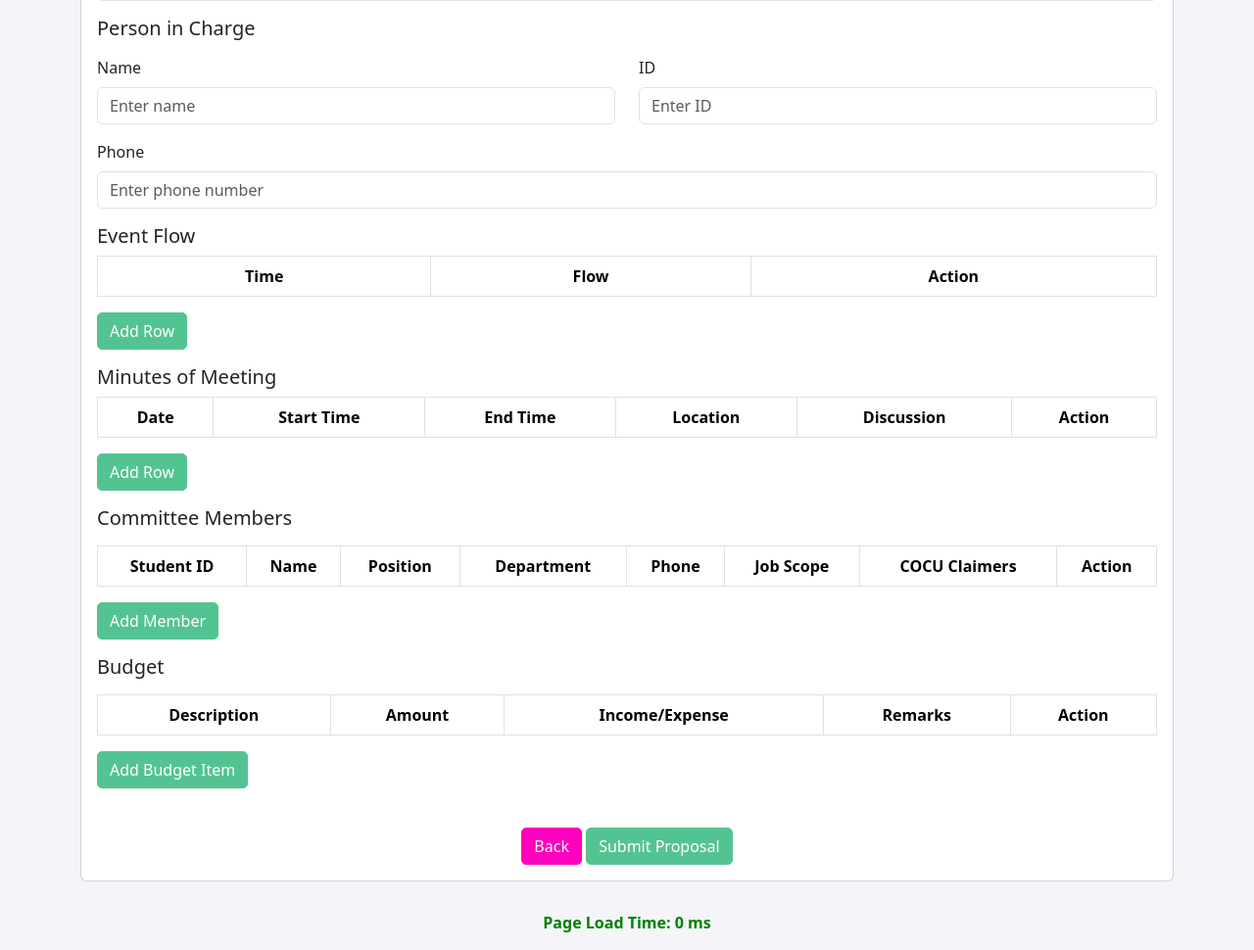
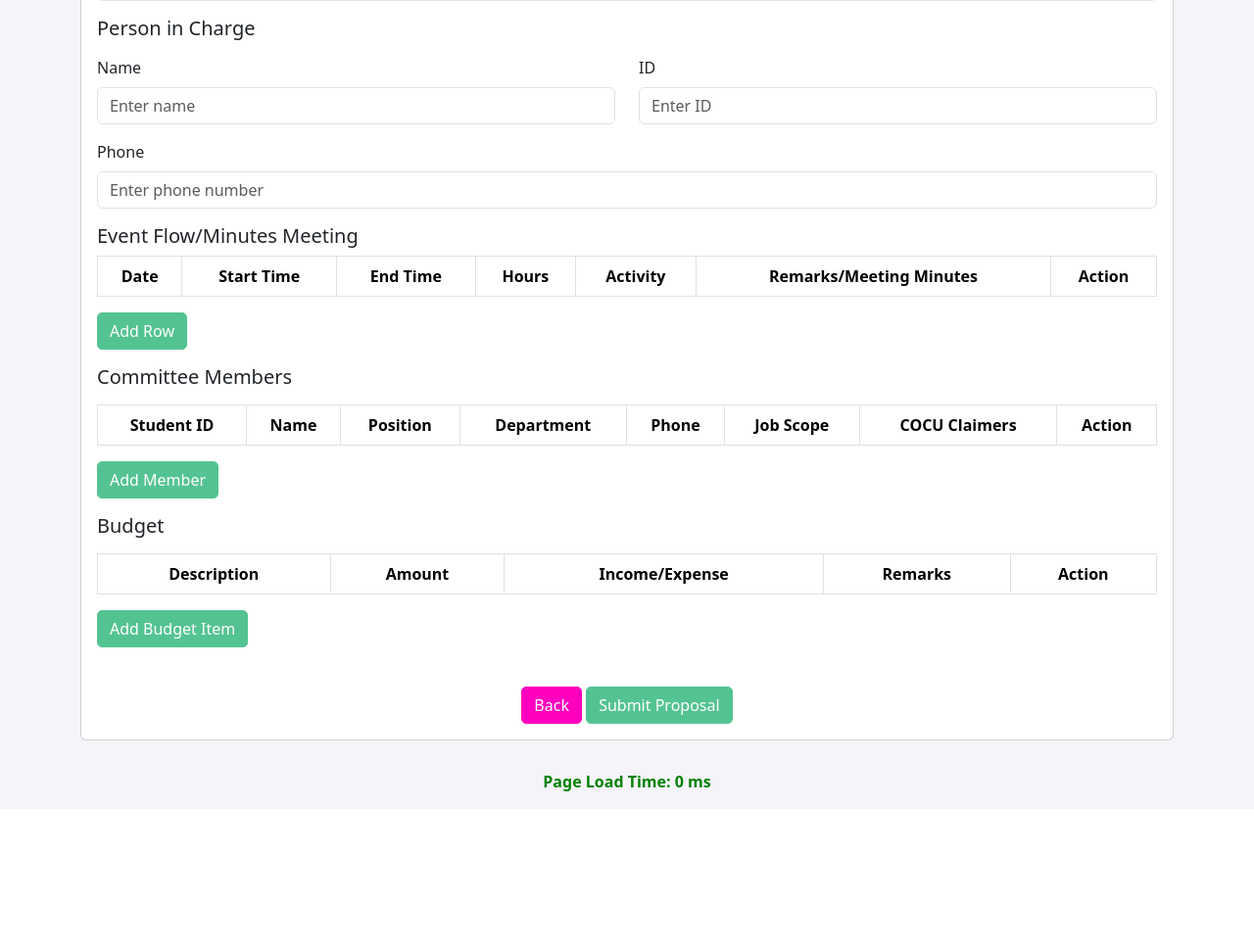
Before and after one commit to SharwinSK/CMS-Nilai-University, a PHP site: page /tcpdf/ProposalEvent.php in a window 1280 px wide. Shown: the part 1052-2022 px from the top of the page at 98% size. After the commit the page ends 1860 px from the top, so only its background shows below. Run offline with PHP 8.4, Linux system fonts and the light colour scheme; the visitor is signed in with stand-in values (Sample User, id 1); data that the repository does not hold is empty.

Commit message:
update the Evnt flow in proposal and proposal submit

```diff
--- a/ProposalEvent.php
+++ b/ProposalEvent.php
@@ -255,23 +255,8 @@ $start_time = microtime(true);
                         <input type="text" class="form-control" id="inputPICPhone" name="pic_phone"
                             placeholder="Enter phone number">
                     </div>
-                    <!-- Event Flow Section -->
-                    <h5>Event Flow</h5>
-                    <div class="table-responsive">
-                        <table class="table table-bordered">
-                            <thead>
-                                <tr>
-                                    <th>Time</th>
-                                    <th>Flow</th>
-                                    <th>Action</th>
-                                </tr>
-                            </thead>
-                            <tbody id="Eventflow-table-body"></tbody>
-                        </table>
-                    </div>
-                    <button type="button" class="btn btn-success mb-3" onclick="addEventRow()">Add Row</button>
-                    <!-- Minutes of Meeting -->
-                    <h5>Minutes of Meeting</h5>
+                    <!-- Event Flow/Minutes Meeting Section -->
+                    <h5>Event Flow/Minutes Meeting</h5>
                     <div class="table-responsive">
                         <table class="table table-bordered">
                             <thead>
@@ -279,15 +264,18 @@ $start_time = microtime(true);
                                     <th>Date</th>
                                     <th>Start Time</th>
                                     <th>End Time</th>
-                                    <th>Location</th>
-                                    <th>Discussion</th>
+                                    <th>Hours</th>
+                                    <th>Activity</th>
+                                    <th>Remarks/Meeting Minutes</th>
                                     <th>Action</th>
                                 </tr>
                             </thead>
-                            <tbody id="meeting-table-body"></tbody>
+                            <tbody id="Eventflow-table-body"></tbody>
                         </table>
                     </div>
-                    <button type="button" class="btn btn-success mb-3" onclick="addMeetingRow()">Add Row</button>
+                    <button type="button" class="btn btn-success mb-3" onclick="addEventflowRow()">Add Row</button>
+
+
                     <!-- Committee Section -->
                     <h5 class="card-title mb-3">Committee Members</h5>
                     <div class="table-responsive">
@@ -336,30 +324,26 @@ $start_time = microtime(true);
     </div>
 
     <script>
-        function addEventRow() {
+        function addEventflowRow() {
             const tableBody = document.getElementById("Eventflow-table-body");
             const newRow = `
-            <tr>
-                <td><input type="time" class="form-control" name="event_time[]" required></td>
-                <td><input type="text" class="form-control" name="event_flow[]" placeholder="Describe flow" required></td>
-                <td><button type="button" class="btn btn-danger btn-sm" onclick="removeRow(this)">Remove</button></td>
-            </tr>`;
+    <tr>
+        <td><input type="date" class="form-control" name="event_date[]" required></td>
+        <td><input type="time" class="form-control" name="start_time[]" required></td>
+        <td><input type="time" class="form-control" name="end_time[]" required></td>
+        <td><input type="number" class="form-control" name="hours[]" placeholder="Hours" required></td>
+        <td><textarea class="form-control" name="activity[]" rows="2" placeholder="Detailed activity description" required></textarea></td>
+        <td><textarea class="form-control" name="remarks[]" rows="2" placeholder="Detailed remarks or meeting minutes"></textarea></td>
+        <td><button type="button" class="btn btn-danger btn-sm" onclick="removeRow(this)">Remove</button></td>
+    </tr>`;
             tableBody.insertAdjacentHTML('beforeend', newRow);
         }
 
-        function addMeetingRow() {
-            const tableBody = document.getElementById("meeting-table-body");
-            const newRow = `
-            <tr>
-                <td><input type="date" class="form-control" name="meeting_date[]" required></td>
-                <td><input type="time" class="form-control" name="meeting_start_time[]" required></td>
-                <td><input type="time" class="form-control" name="meeting_end_time[]" required></td>
-                <td><input type="text" class="form-control" name="meeting_location[]" placeholder="Location" required></td>
-                <td><textarea class="form-control" name="meeting_discussion[]" placeholder="Discussion" required></textarea></td>
-                <td><button type="button" class="btn btn-danger btn-sm" onclick="removeRow(this)">Remove</button></td>
-            </tr>`;
-            tableBody.insertAdjacentHTML('beforeend', newRow);
+        function removeRow(button) {
+            const row = button.closest("tr");
+            row.remove();
         }
+
 
         function removeRow(button) {
             const row = button.parentElement.parentElement;
--- a/StudentProfile.php
+++ b/StudentProfile.php
@@ -55,7 +55,7 @@ $start_time = microtime(true);
 <head>
     <meta charset="UTF-8">
     <meta name="viewport" content="width=device-width, initial-scale=1.0">
-    <title>Student CMSP</title>
+    <title>STUDENT CMS</title>
     <link href="https://cdn.jsdelivr.net/npm/bootstrap@5.3.3/dist/css/bootstrap.min.css" rel="stylesheet">
     <link href="https://cdnjs.cloudflare.com/ajax/libs/font-awesome/6.0.0-beta3/css/all.min.css" rel="stylesheet">
     <link rel="stylesheet" href="styleMain.css">
@@ -102,7 +102,7 @@ $start_time = microtime(true);
             </button>
             <a class="navbar-brand" href="StudentDashboard.php">
                 <img src="NU logo.png" alt="Logo">
-                Profile
+
             </a>
             <div class="dropdown ms-auto">
                 <button class="btn btn-outline-light dropdown-toggle" type="button" id="dropdownMenuButton1"
```
Also changed, not shown: ProposalSubmit.php (+11 -14 lines).
